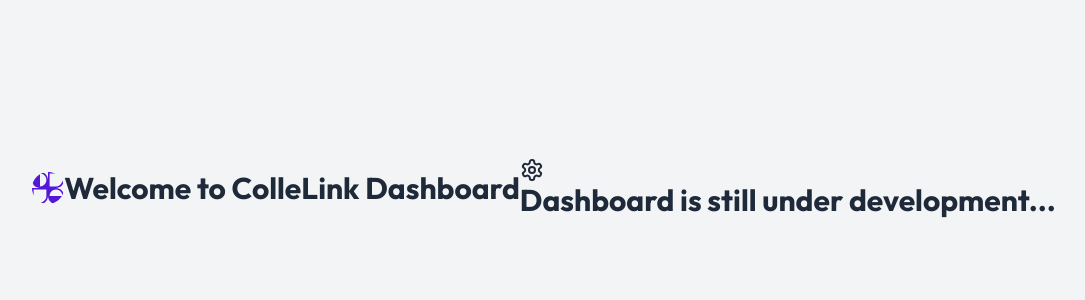
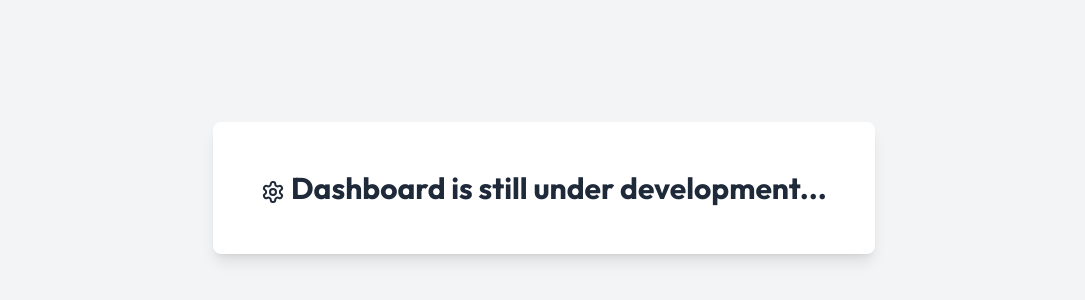
Before and after one commit to AdityaManojShinde/collelink, a Next.js app: page /dashboard in a window 1280 px wide. Shown: the part 212-512 px from the top of the page, without its empty margins (96-1181 px from the left). Built offline with nearby package versions, Linux system fonts and the light colour scheme.

Commit message:
fixed dashboard temporary ui

```diff
--- a/src/app/dashboard/page.tsx
+++ b/src/app/dashboard/page.tsx
@@ -5,14 +5,12 @@ import { Settings } from "lucide-react";
 function Dashboard() {
   return (
     <div className="flex items-center justify-center h-screen bg-gray-100 dark:bg-gray-900 text-gray-800 dark:text-gray-200 font-bold text-3xl">
-      <Avatar>
-        <AvatarImage src="/logo.svg" />
-        <AvatarFallback>CN</AvatarFallback>
-      </Avatar>{" "}
-      Welcome to ColleLink Dashboard
-      <p>
-        <Settings /> Dashboard is still under development...
-      </p>
+      <div className="shadow-lg p-10 bg-white dark:bg-gray-800 rounded-lg flex flex-col items-center">
+        <h2 className="m-2">
+          <Settings className="inline-block" /> Dashboard is still under
+          development...
+        </h2>
+      </div>
     </div>
   );
 }
```
